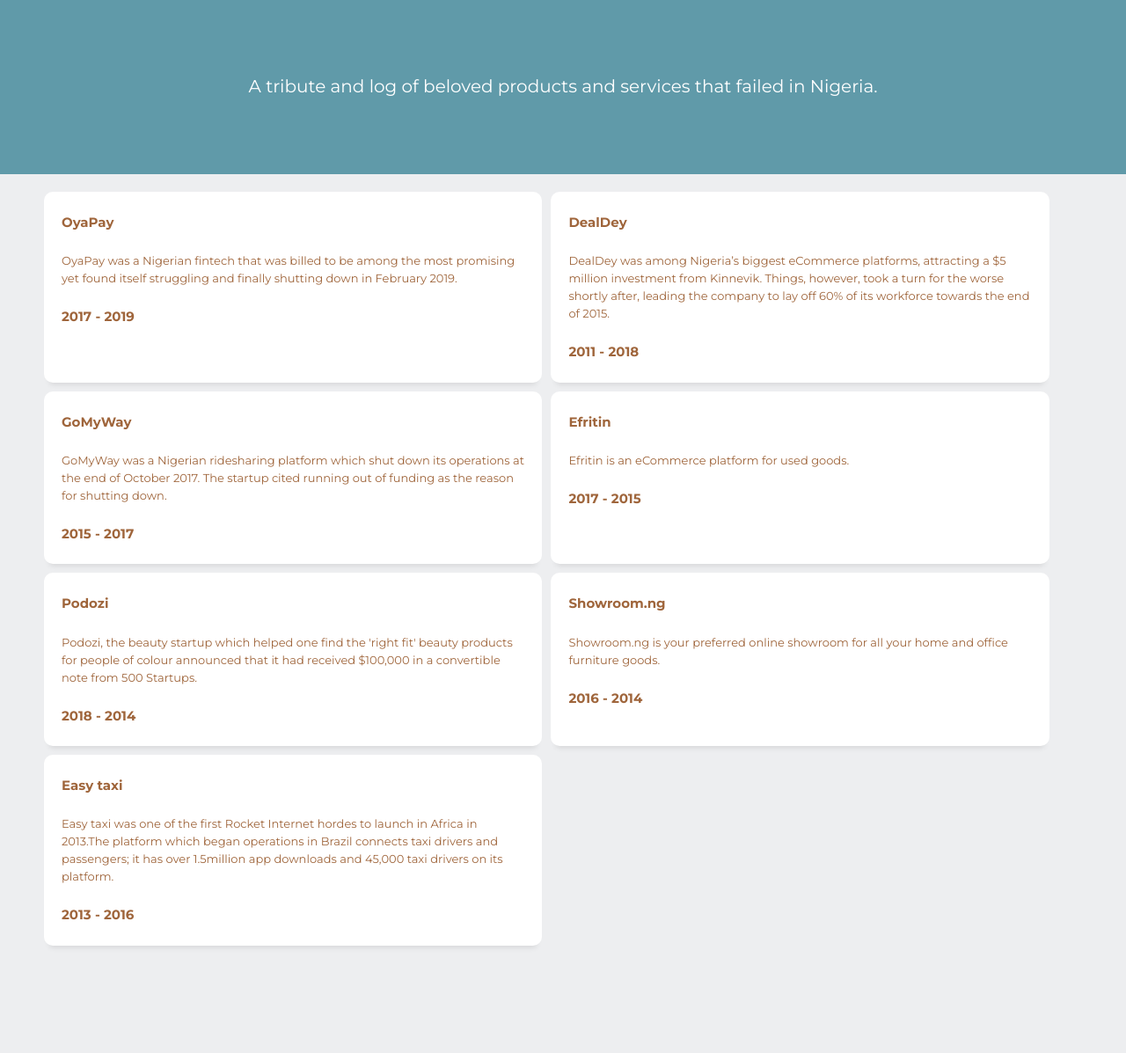
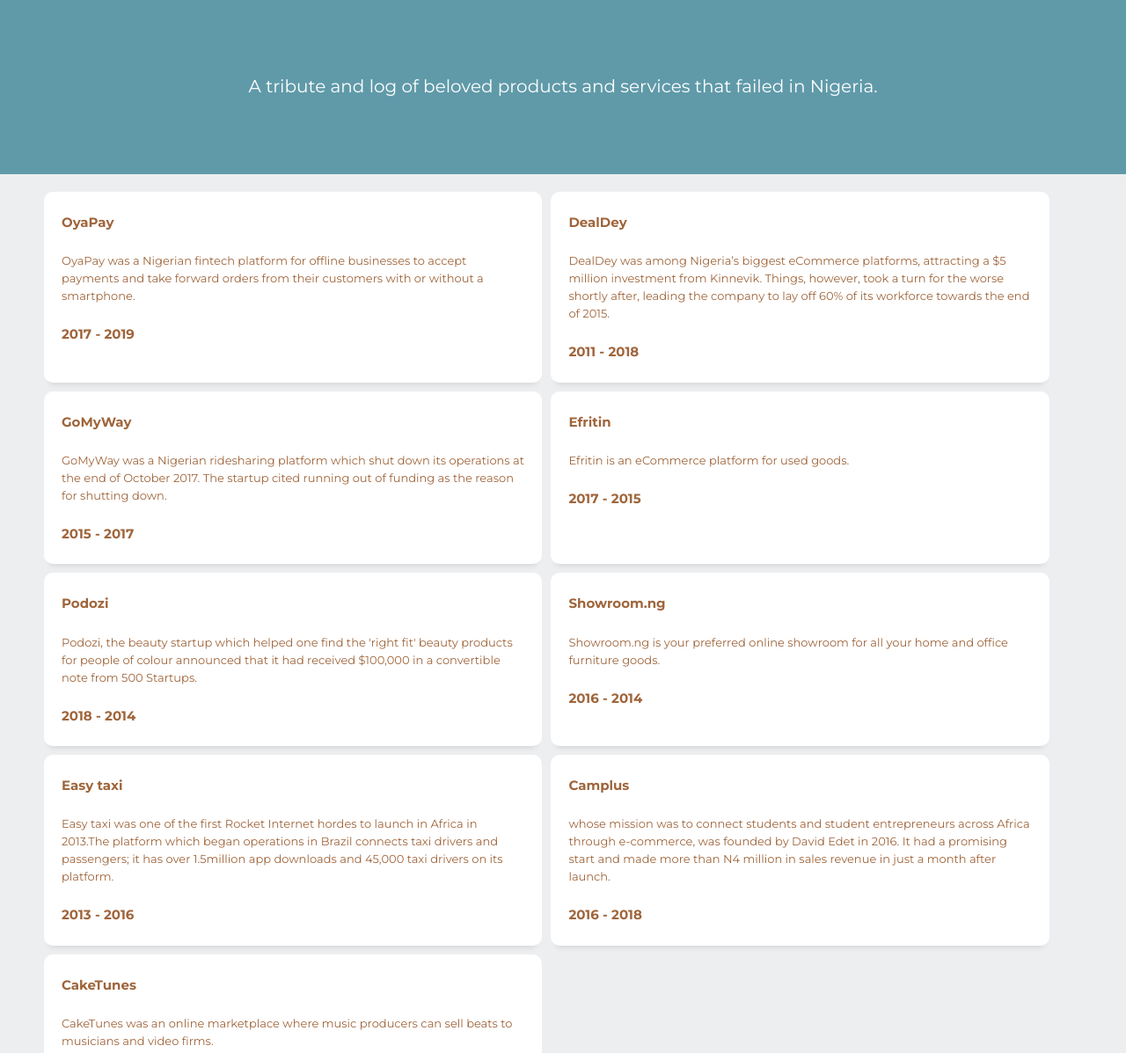
Before and after one commit to LPMatrix/sleeping-legacies, a website: page index.html in a window 1280 px wide. Shown: the part 103-1300 px from the top of the page at 88% size. Before the commit the page ends 1208 px from the top, so only its background shows below. Drawn offline with nearby package versions, Linux system fonts and the light colour scheme.

Commit message:
added camplus and caketunes

```diff
--- a/deathnote.json
+++ b/deathnote.json
@@ -2,7 +2,7 @@
   {
     "dateClose": "2019",
     "dateOpen": "2017",
-    "description": "OyaPay was a Nigerian fintech that was billed to be among the most promising yet found itself struggling and finally shutting down in February 2019.",
+    "description": "OyaPay was a Nigerian fintech platform for offline businesses to accept payments and take forward orders from their customers with or without a smartphone.",
     "name": "OyaPay",
   },
   {
@@ -41,5 +41,17 @@
     "description": "Easy taxi was one of the first Rocket Internet hordes to launch in Africa in 2013.The platform which began operations in Brazil connects taxi drivers and passengers; it has over 1.5million app downloads and 45,000 taxi drivers on its platform.",
     "name": "Easy taxi",
   },
+  {
+    "dateClose": "2018",
+    "dateOpen": "2016",
+    "description": "whose mission was to connect students and student entrepreneurs across Africa through e-commerce, was founded by David Edet in 2016. It had a promising start and made more than N4 million in sales revenue in just a month after launch.",
+    "name": "Camplus",
+  },
+  {
+    "dateClose": "2019",
+    "dateOpen": "2017",
+    "description": "CakeTunes was an online marketplace where music producers can sell beats to musicians and video firms.",
+    "name": "CakeTunes",
+  },
 
 ]
--- a/sass/pages/_home.scss
+++ b/sass/pages/_home.scss
@@ -96,6 +96,7 @@
 
 }
 
+/*Mobile screen responsivenes*/
 @media (max-width: 600px) {
   .row {
     display: block;
@@ -120,6 +121,7 @@
 
 }
 
+/*Tablet screens responsiveness*/
 @media only screen
   and (min-device-width: 768px)
   and (max-device-width: 1024px)
```
Also changed, not shown: css/style.css.
